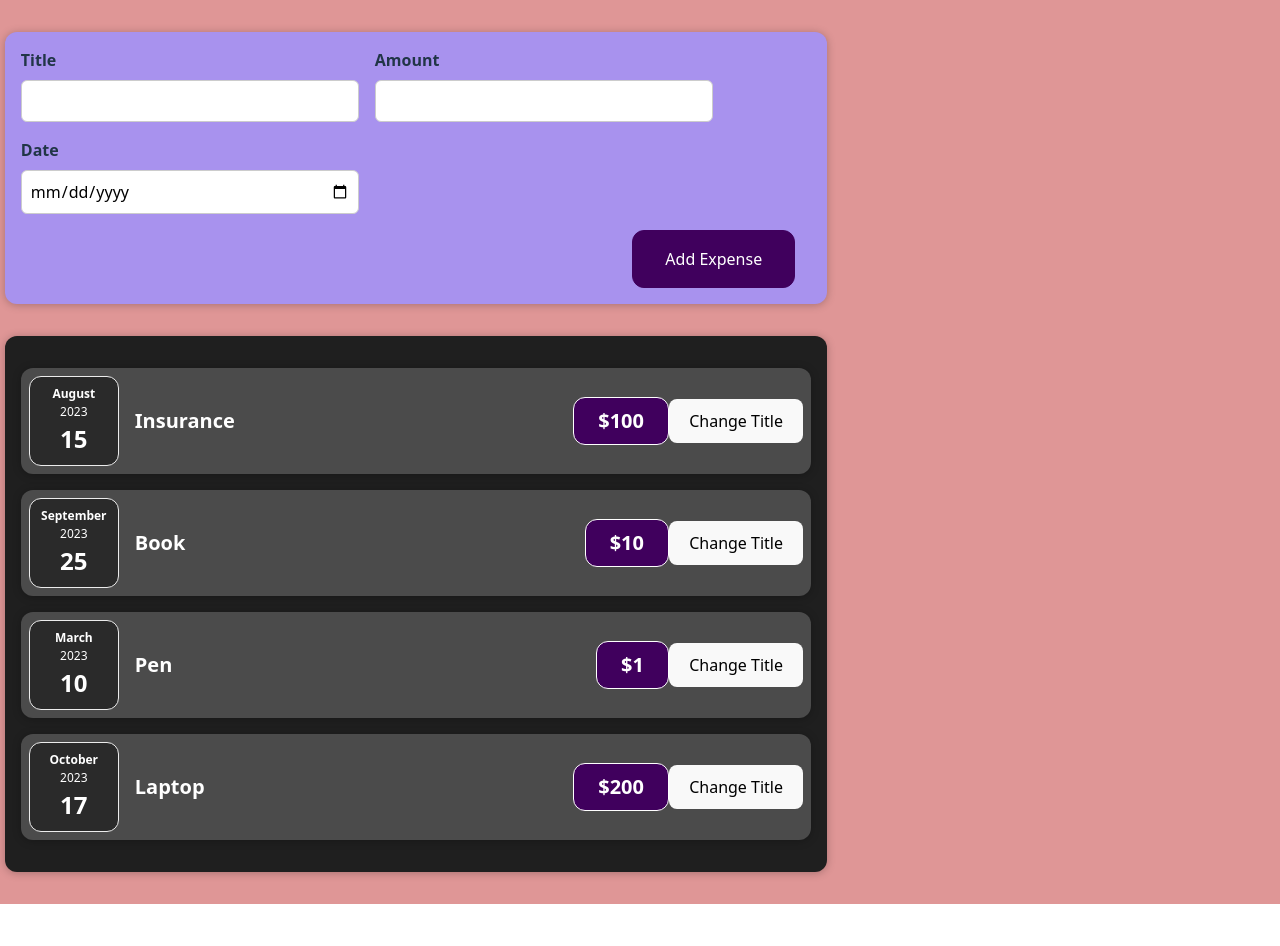
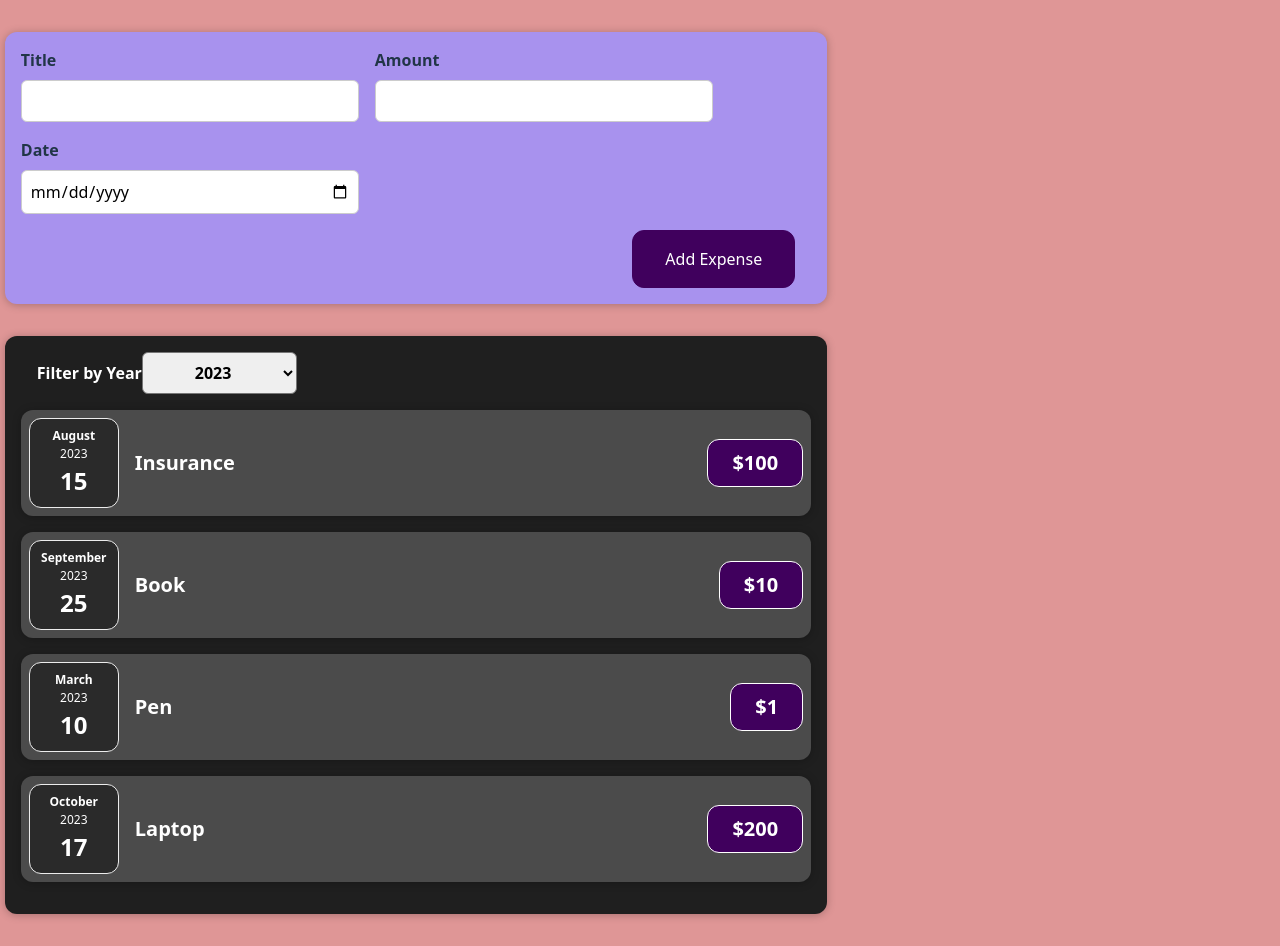
Before and after one commit to p-yamini8/React, a React (Vite) app: page / in a window 1280 px wide. Before the commit the page ends 904 px from the top, so only its background shows below. Built offline with nearby package versions, Linux system fonts and the light colour scheme.

Commit message:
controlled component,filter expenses by year

```diff
--- a/src/components/Expense/Expense.jsx
+++ b/src/components/Expense/Expense.jsx
@@ -1,11 +1,21 @@
+import React,{useState} from "react";
 import ExpenseItem from "./ExpenseItem";
 import "./Expenses.css";
+import ExpensesFilter from "./ExpensesFilter";
 import Card from "../../UI/Card";
 
-function Expenses(props) {
+const  Expenses=(props)=> {
+  const [FilteredYear,setFilteredYear]=useState('2023')
+   const filterChangeHandler = (selectedYear) => {
+    setFilteredYear(selectedYear);
+   }
+    const filteredExpenses = props.expenses.filter((expense) => {
+    return expense.date.getFullYear().toString() === FilteredYear;
+  });
   return (
     <Card className="expenses">
-      {props.expenses.map((expense) => {
+    <ExpensesFilter selected={FilteredYear} onChangeFilter={filterChangeHandler}/>
+      {filteredExpenses.map((expense) => {
         return (
           <ExpenseItem
             key={expense.id}
--- a/src/components/Expense/ExpenseItem.jsx
+++ b/src/components/Expense/ExpenseItem.jsx
@@ -12,10 +12,10 @@
     <Card className="expense-item">
       <ExpenseDate date={props.date} />
       <div className="expense-item__description">
-        <h2>{title}</h2>
+        <h2>{props.title}</h2>
         <div className="expense-item__price">${props.price}</div>
       </div>
-      <button onClick={clickHandleEvent}>Change Title</button>
+      {/* <button onClick={clickHandleEvent}>Change Title</button> */}
     </Card>
   );
 }
--- /dev/null
+++ b/src/components/Expense/ExpensesFilter.css
@@ -0,0 +1,24 @@
+.expenses-filter {
+  color: white;
+  padding: 0 1rem;
+}
+
+.expenses-filter__control {
+  display: flex;
+  width: 100%;
+  align-items: center;
+  justify-content: space-between;
+  margin: 1rem 0;
+}
+
+.expenses-filter label {
+  font-weight: bold;
+  margin-bottom: 0.5rem;
+}
+
+.expenses-filter select {
+  font: inherit;
+  padding: 0.5rem 3rem;
+  font-weight: bold;
+  border-radius: 6px;
+}
--- /dev/null
+++ b/src/components/Expense/ExpensesFilter.jsx
@@ -0,0 +1,21 @@
+import React from "react";
+import "./ExpensesFilter.css";
+const ExpensesFilter=(props)=>{
+    const dropdownChangeHandler=(e)=>{
+        props.onChangeFilter(e.target.value)
+    }
+return(
+    <div className="expenses-filter">
+     <div className="expenses-filter--control">
+     <label>Filter by Year</label>
+        <select value={props.selected} onChange={dropdownChangeHandler}>
+
+            <option value="2023">2023</option>
+             <option value="2024">2024</option>
+              <option value="2025">2025</option>
+        </select>
+    </div>
+    </div>
+)
+}
+export default ExpensesFilter;
```
